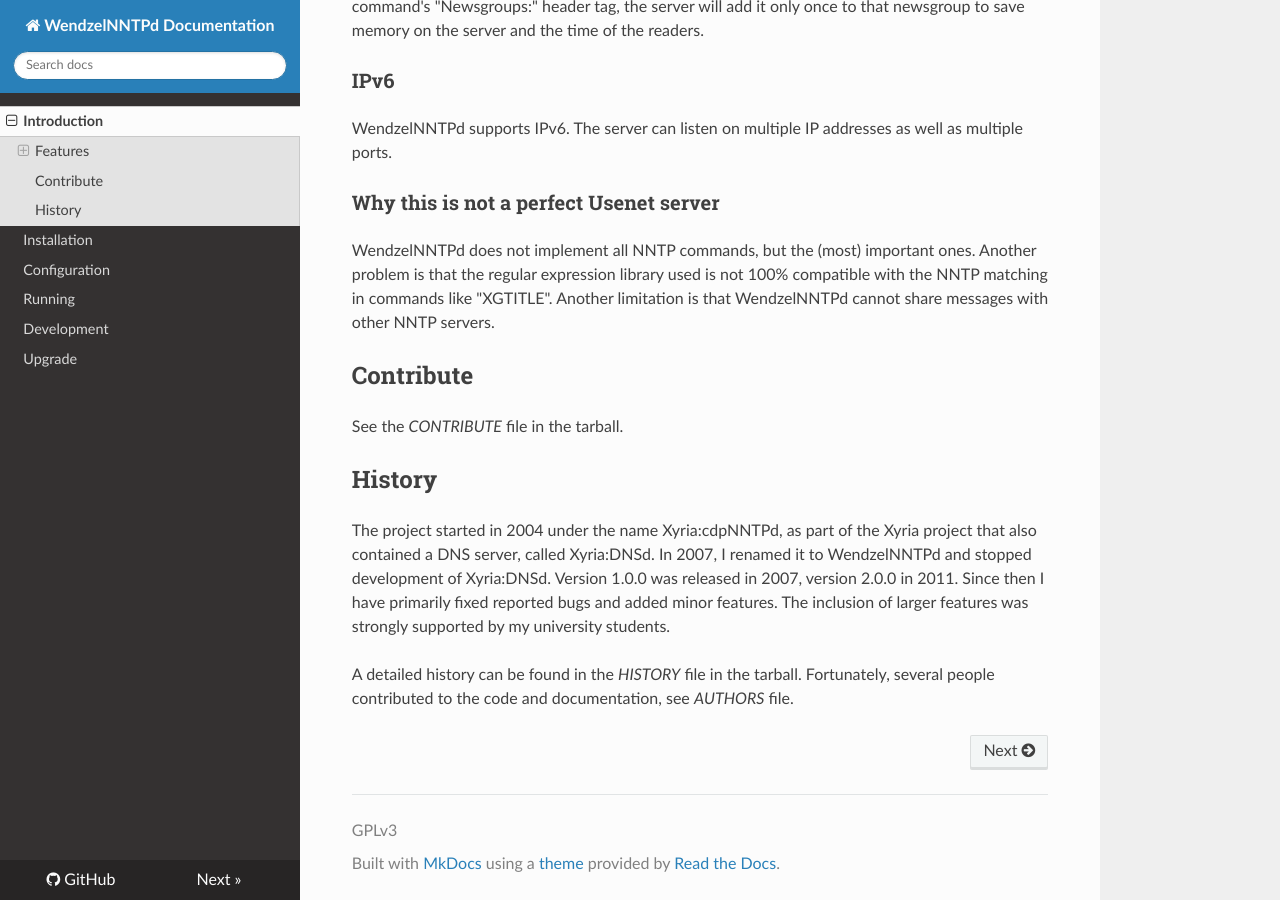
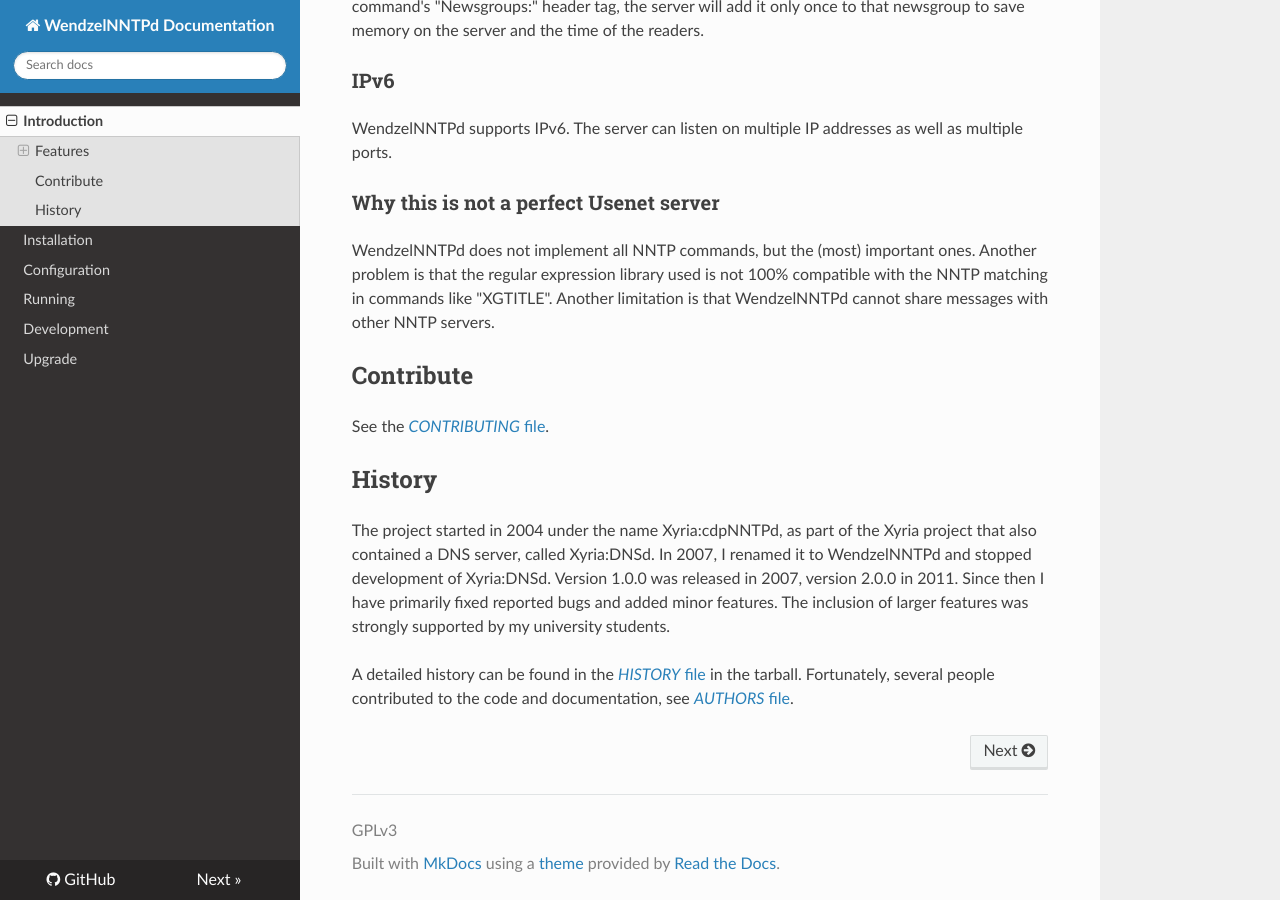
Before and after one commit to cdpxe/WendzelNNTPd, an MkDocs documentation site: the page built from docs/docs/index.md, in a window 1280 px wide and 900 px high, scrolled down 1093 px. Built offline with MkDocs 1.6.1, drawn with Linux system fonts in a browser that asks for light colours; nearby versions of some CDN libraries; some of the changed lines change nothing that is shown.

Commit message:
reference mentioned plaintext files

```diff
--- a/docs/docs/index.md
+++ b/docs/docs/index.md
@@ -60,7 +60,7 @@
 
 ## Contribute
 
-See the *CONTRIBUTE* file in the tarball.
+See the [*CONTRIBUTING* file](https://github.com/cdpxe/WendzelNNTPd/blob/master/CONTRIBUTING.md).
 
 ## History
 
@@ -72,6 +72,6 @@
 minor features. The inclusion of larger features was strongly supported
 by my university students.
 
-A detailed history can be found in the *HISTORY* file in the tarball.
+A detailed history can be found in the [*HISTORY* file](https://github.com/cdpxe/WendzelNNTPd/blob/master/HISTORY) in the tarball.
 Fortunately, several people contributed to the code and documentation,
-see *AUTHORS* file.
+see [*AUTHORS* file](https://github.com/cdpxe/WendzelNNTPd/blob/master/AUTHORS).
```
